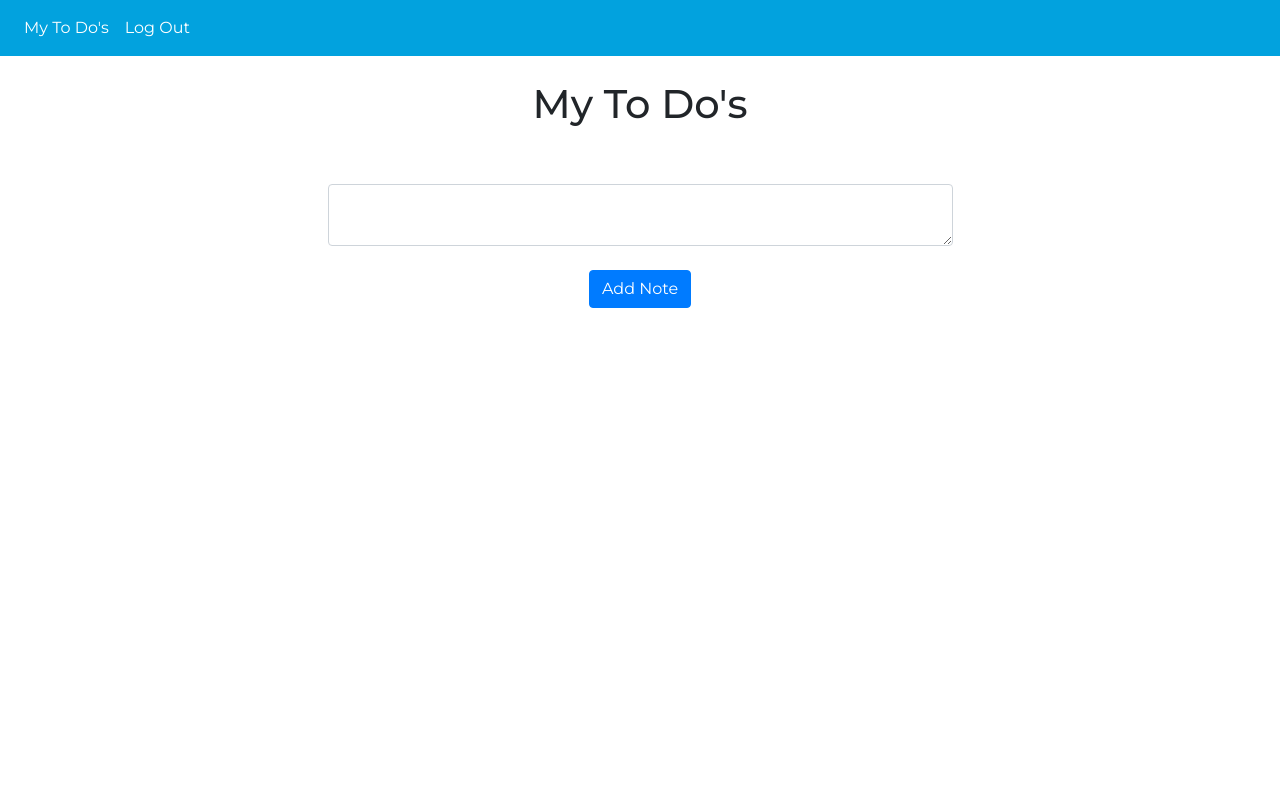
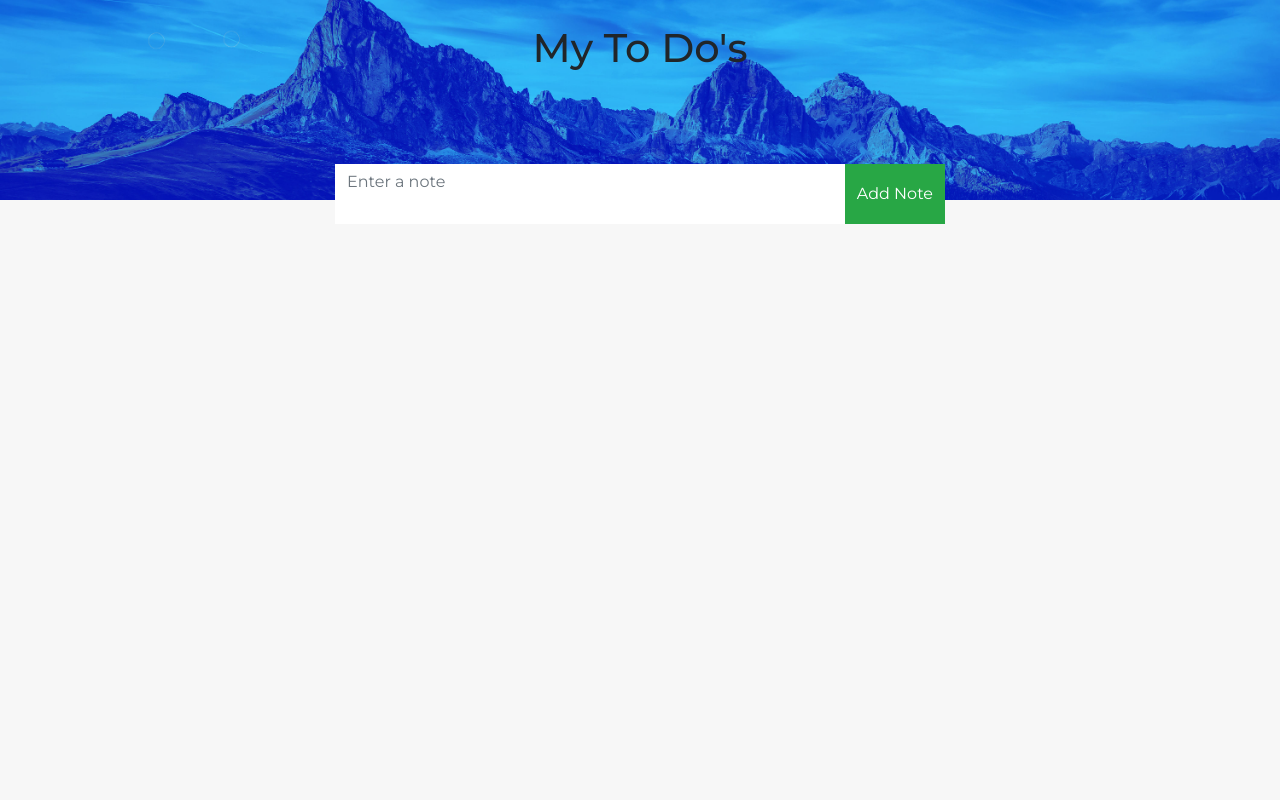
Before and after one commit to isdanryan/ToDoApp, a Flask app: page / in a window 1280 px wide. Run offline with Flask 3, Linux system fonts and the light colour scheme; the visitor is signed in with stand-in values (Sample User, id 1); data that the repository does not hold is empty; some libraries are stand-ins or nearby versions.

Commit message:
Re-style todo.html page
Add header image to top
Style out the note entry form and add note button
Style each of the looped notes for the user into a square layout.
Remove nav bar as no longer needed

```diff
--- a/todowebapp/static/css/style.css
+++ b/todowebapp/static/css/style.css
@@ -5,6 +5,10 @@
     font-optical-sizing: auto;
     font-weight: 400;
     font-style: normal;
+}
+
+body {
+    background-color: #f7f7f7 !important;
 }
 
 #login-form a, #login-form a:visited, #login-form a:hover {
@@ -53,7 +57,7 @@ form h3 {
 }
 
 .nav-bar-custom {
-    background-color: #02a2de;
+    background-color: #090979;
     color: white;
 }
 
@@ -61,3 +65,50 @@ form h3 {
     text-decoration: none;
     color: white !important;
 }
+
+.header {
+    width: 100%;
+    height: 200px;
+    background: url(../img/header-bg-darker.jpeg) top -80px center no-repeat;
+    background-size:cover;
+    display: block;
+}
+
+
+#note-block {
+    width: 100%;
+    position: relative;
+    z-index: 100;
+    top: 0px;
+}
+
+#note-form {
+    position: relative;
+    top: 60px
+}
+
+#note-form textarea {
+    resize: none;
+}
+
+#notes-list {
+    position: relative;
+    top: 60px;
+}
+
+.list-item {
+    margin: 5px 0 0 0;
+}
+
+.square-border {
+    border-radius: 0px !important;
+    border: none !important;
+}
+
+.alert {
+    margin-bottom: 0 !important;
+}
+
+.note-delete:hover {
+    color: red !important;
+}
--- a/todowebapp/templates/todos.html
+++ b/todowebapp/templates/todos.html
@@ -1,20 +1,33 @@
 {% extends "index.html" %}
 {% block title %}My To Do's{% endblock %}
-{% include "nav.html" %}
 {% include "alerts.html" %}
 {% block content %}
+<div class="header">
     <br/>
     <h1 align="center">My To Do's</h1>
     <br/>
-<div class="row">
+    <div class="d-flex flex-row" id="note-block">
         <div class="col"></div>
         <div class="col-6">
-    <ul class="list-group list-group-flush" id="notes">
+            <form method="POST" id="note-form">
+                <div class="input-group mb-3">
+                    <textarea type="text" class="form-control square-border" placeholder="Enter a note" aria-label="Note" aria-describedby="button-addon2" id="note" name="note"></textarea>
+                    <button class="btn btn-outline-secondary square-border btn-success colour-white" type="submit" id="button-addon2">Add Note</button>
+                  </div>
+            </form>
+        </div>
+        <div class="col"></div>
+    </div>
+</div>
+<div class="d-flex flex-row" id="notes-list">
+    <div class="col"></div>
+    <div class="col-6 list">
+        <ul class="list-group list-group-flush d-flex flex-column" id="notes">
             {% for note in user.notes %}
-        <li class="list-group-item">{{note.data}}
-            <button type="button" class="close" onClick="deleteNote({{ note.id }})">
-                <span aria-hidden="true">&times;</span>
-
+            <li class="list-group-item list-item">{{note.data}}
+                <button type="button" class="close list-item-btn" onClick="deleteNote({{ note.id }})">
+                    <i class="fa fa-trash note-delete" aria-hidden="true"></i>
+                    <!-- <span aria-hidden="true">&times;</span> -->
                 </button>
             </li>
             {% endfor %}
@@ -23,17 +36,4 @@
     <div class="col"></div>
 </div>
 <br/>
-<div class="row">
-    <div class="col"></div>
-    <div class="col-6">
-        <form method="POST">
-            <textarea name="note" id="note" class="form-control"></textarea>
-            <br />
-            <div align="center">
-                <button type="submit" class="btn btn-primary">Add Note</button>
-            </div>
-        </form>
-    </div>
-    <div class="col"></div>
-</div>
 {% endblock %}
```
Also changed, not shown: todowebapp/static/img/header-bg-darker.jpeg (added). Lines whose indentation alone changed are shown as unchanged.
